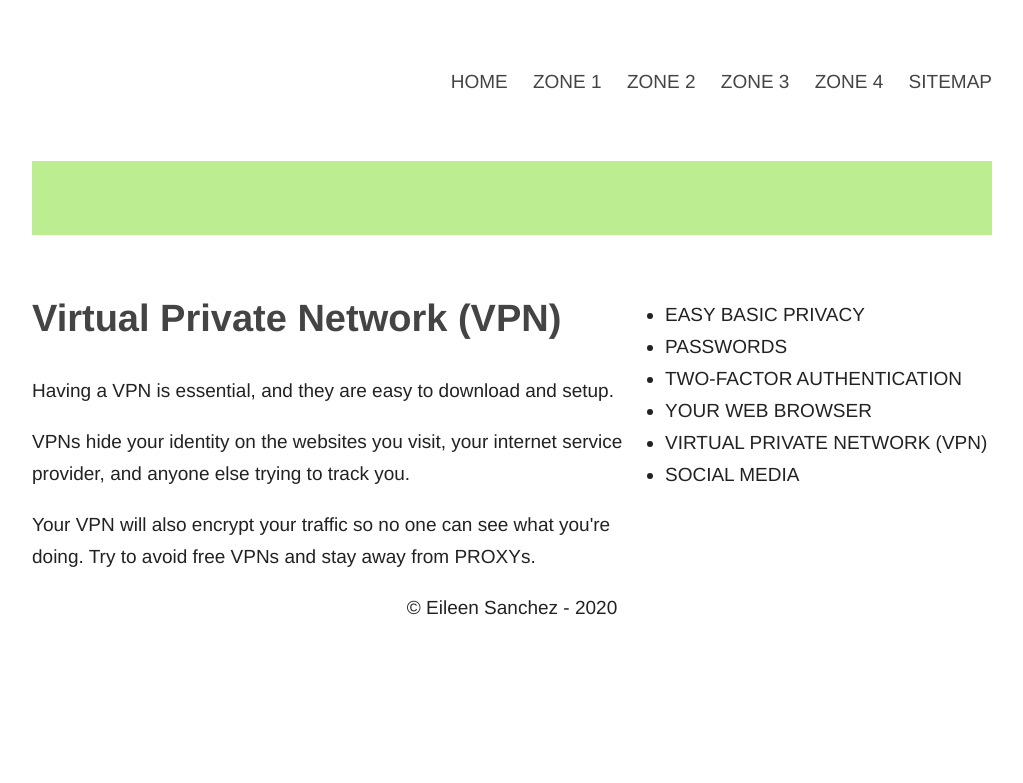
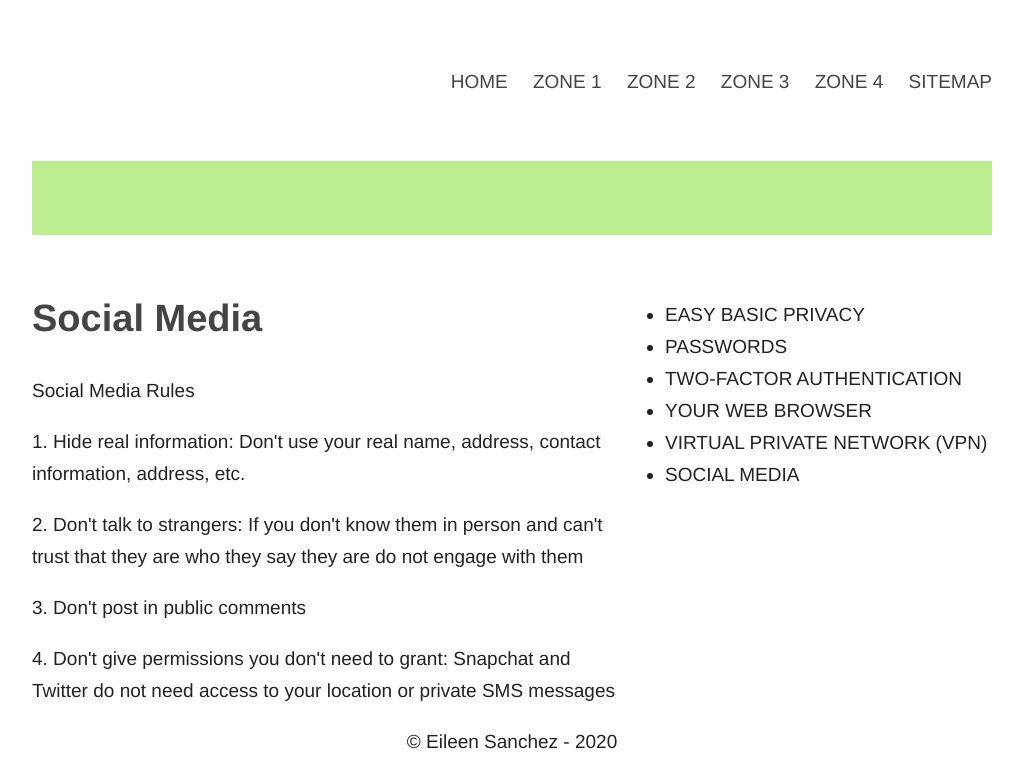
Before and after one commit to eileensanchez01/individual_project_2, a plain HTML site: page zone1/social.html in a window 1280 px wide. Shown: the part 142-925 px from the top of the page, without its empty margins (128-1151 px from the left). Before the commit the page ends 800 px from the top, so only its background shows below. Drawn offline with nearby package versions, Linux system fonts and the light colour scheme; files whose address does not match are found by name.

Commit message:
Task: Update information in Zone 1

```diff
--- a/zone1/social.html
+++ b/zone1/social.html
@@ -46,19 +46,25 @@
   <div id="main">
     <div id="content" class="float_left gr_width_large">
       <div id="article_title">
-        <h1 class="reset_margin_padding">Virtual Private Network (VPN)</h1>
+        <h1 class="reset_margin_padding">Social Media</h1>
       </div>
       <div id="article_body">
         <p>
-          Having a VPN is essential, and they are easy to download and setup.
+          Social Media Rules
         </p>
         <p>
-          VPNs hide your identity on the websites you visit, your internet service
-          provider, and anyone else trying to track you.
+          1. Hide real information: Don't use your real name, address, contact information, address, etc.
         </p>
         <p>
-          Your VPN will also encrypt your traffic so no one can see what you're doing. Try to avoid
-          free VPNs and stay away from PROXYs.
+          2. Don't talk to strangers: If you don't know them in person and
+          can't trust that they are who they say they are do not engage with them
+        </p>
+        <p>
+          3. Don't post in public comments
+        </p>
+        <p>
+          4. Don't give permissions you don't need to grant: Snapchat and Twitter do not
+          need access to your location or private SMS messages
         </p>
       </div>
     </div>
```
